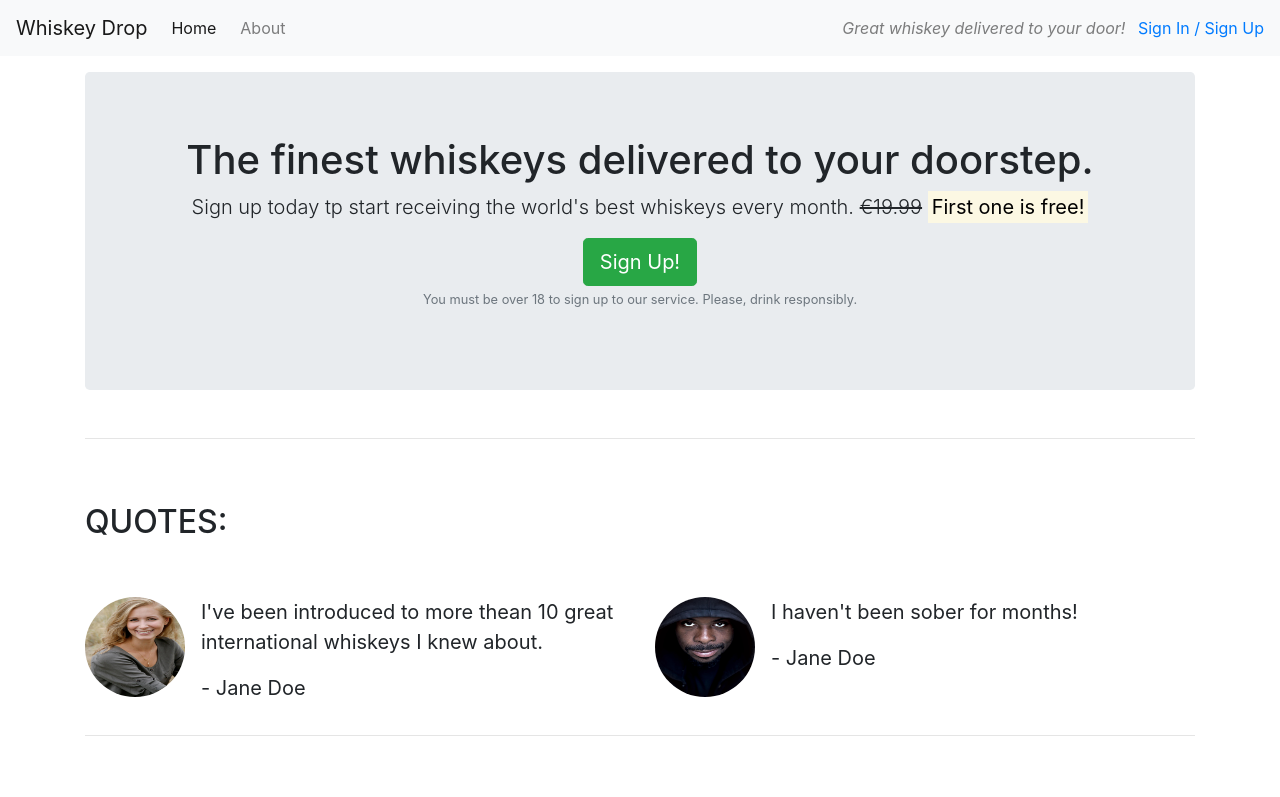
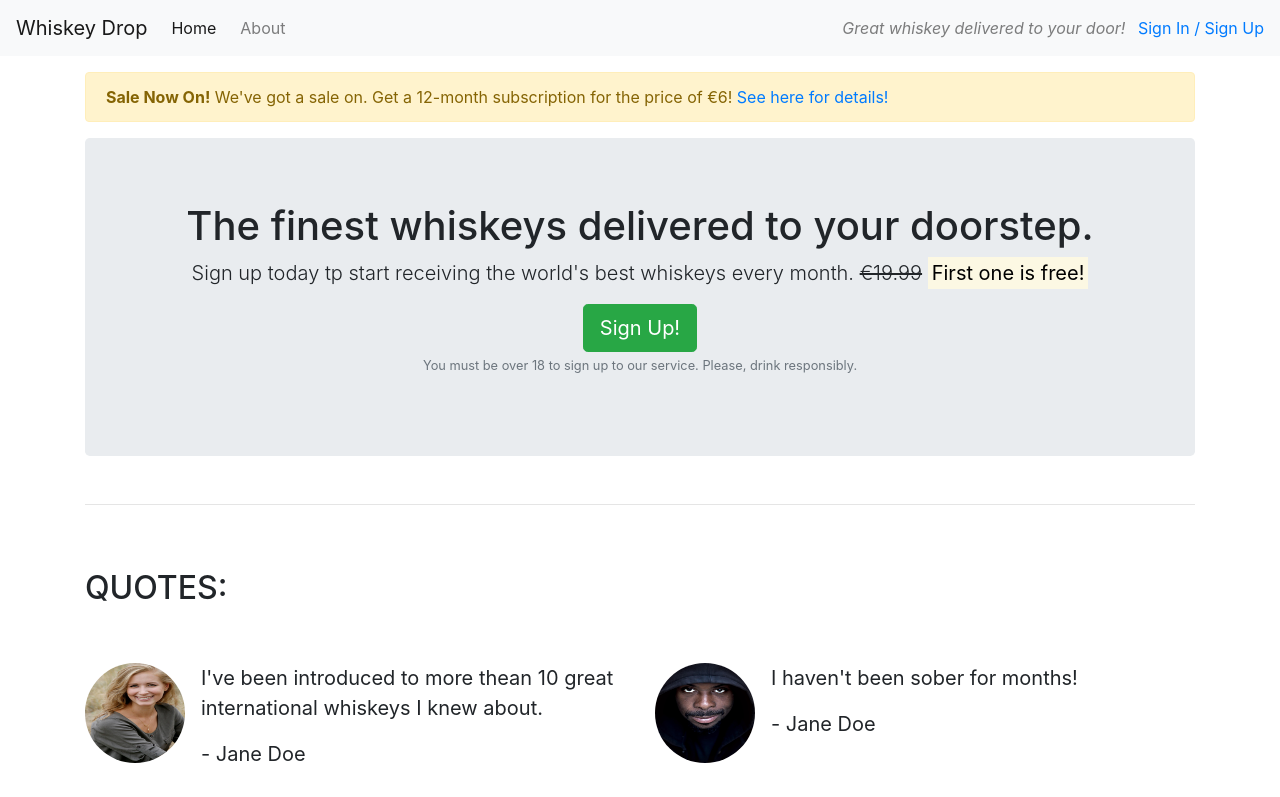
Before and after one commit to erikandersson96/bootstrap-test, a plain HTML site: page index.html in a window 1280 px wide. Shown: the top 797 px of the page. Drawn offline with nearby package versions, Linux system fonts and the light colour scheme.

Commit message:
Add bootstrap styling to callout

```diff
--- a/index.html
+++ b/index.html
@@ -23,6 +23,13 @@
         </div>
     </nav>
     <article class="container mt-3">
+        <div class="row d-none d-sm-block">
+            <div class="col-12">
+                <div class="alert alert-warning">
+                    <strong>Sale Now On!</strong> We've got a sale on. Get a 12-month subscription for the price of €6! <a href="">See here for details!</a>
+                </div>
+            </div>
+        </div>
         <!-- Callout -->
         <div class="row">
             <div class="col-12">
```
